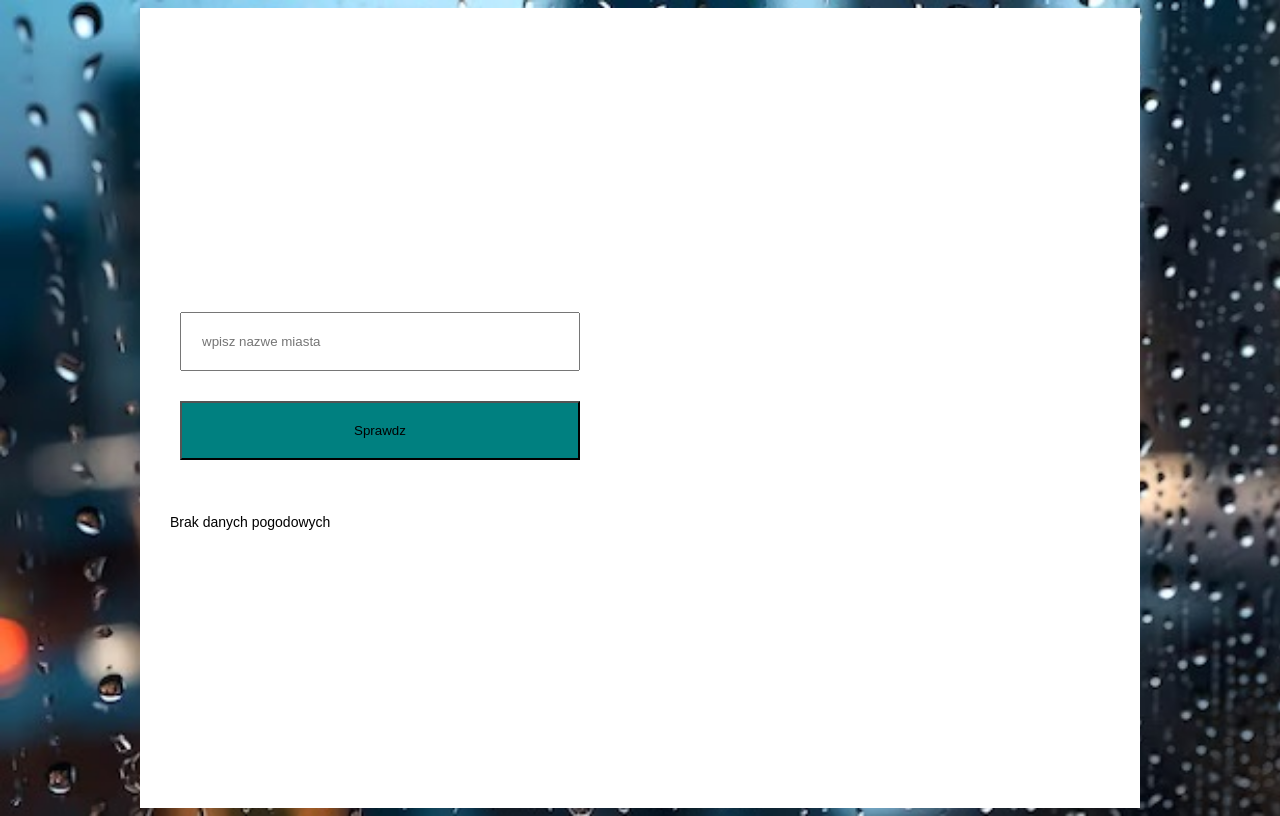
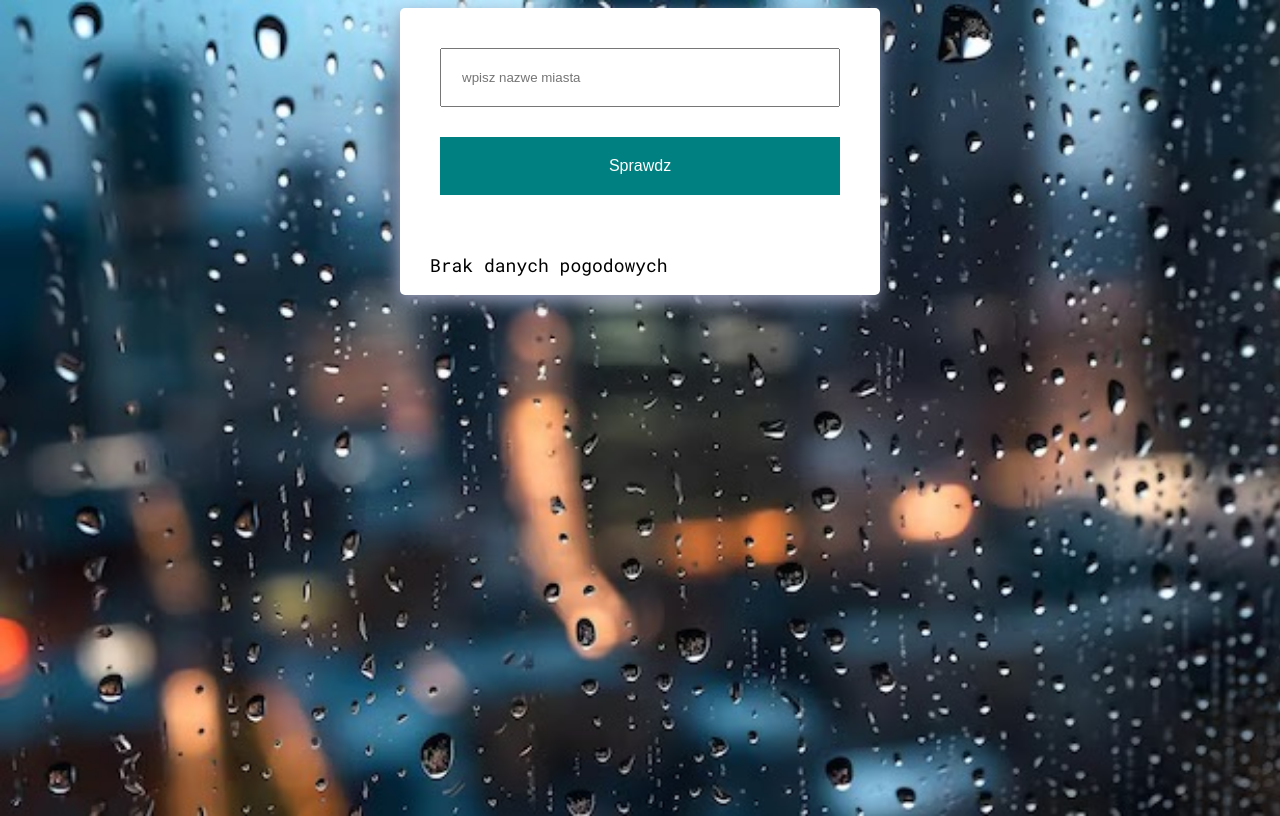
Before and after one commit to AndriiStafiniak/weather-app-react, a React (Create React App) app: page / in a window 1280 px wide. Built offline with nearby package versions, Linux system fonts and the light colour scheme; no server answers.

Commit message:
added google font, changed some styles

```diff
--- a/public/index.html
+++ b/public/index.html
@@ -13,6 +13,11 @@
       user's mobile device or desktop. See https://developers.google.com/web/fundamentals/web-app-manifest/
     -->
   <link rel="manifest" href="%PUBLIC_URL%/manifest.json" />
+  <link rel="preconnect" href="https://fonts.googleapis.com">
+  <link rel="preconnect" href="https://fonts.gstatic.com" crossorigin>
+  <link
+    href="https://fonts.googleapis.com/css2?family=Montserrat:wght@400;600&family=Roboto+Mono:wght@400;700&display=swap"
+    rel="stylesheet">
   <!--
       Notice the use of %PUBLIC_URL% in the tags above.
       It will be replaced with the URL of the `public` folder during the build.
--- a/src/components/Weather/styled.js
+++ b/src/components/Weather/styled.js
@@ -1,22 +1,23 @@
 import styled from "styled-components";
 
-
-
+export const StyledSection = styled.section`
+    margin: 10px 0;
+    background-color: ${({ theme }) => theme.colors.white};
+    box-shadow: 0 0 5px #ddd;
+`;
 export const Wrapper = styled.div`
    display: flex;
    flex-direction: column;
-   height: 100vh;
    justify-content: center;
-   max-width: 1000px;
    background-color: ${({ theme }) => theme.colors.white};
-   margin: 0 auto;
-
+   border-radius: 5px;
+   box-shadow:  -2px 6px 18px 0.5px rgb(152 158 185);
 `;
 
 export const Form = styled.form`
-  display: flex;
-  flex-direction: column;
-  gap: 30px;
+   display: flex;
+   flex-direction: column;
+   gap: 30px;
    padding: 20px;
    color: green;
    margin: 20px;
@@ -25,16 +26,41 @@ export const Form = styled.form`
 export const Input = styled.input`
    width: 400px;
    padding: 20px;
+   @media (max-width: ${({ theme }) => theme.breakpoints.mobile}px){
+      max-width: 200px;
+      padding: 10px;
+   }
 `;
 
 export const Button = styled.button`
    width: 400px;
    padding: 20px;
+   font-size: 16px;
    background-color: ${({ theme }) => theme.colors.teal};
+   cursor: pointer;
+   border: none;
+   transition: 0.3s;
+   color:${({ theme }) => theme.colors.white};
+   @media (max-width: ${({ theme }) => theme.breakpoints.mobile}px){
+      max-width: 200px;
+      padding: 10px;
+      font-size: 12px;
+   }
+   &:hover{
+   scale: 1.1;
+
+   }
 `;
 
 export const Paragraph = styled.p`
-   font-size: 14px;
+   font-size: 18px;
    color: black;
    margin-left: 30px;
 `;
+export const Title = styled.h2`
+    font-size: 26px;
+    margin-left: 12px;
+    font-weight: 600px;
+    color: ${({ theme }) => theme.colors.teal};
+
+`;
--- a/src/globalStyle.js
+++ b/src/globalStyle.js
@@ -15,9 +15,13 @@ html {
 
 body {
   font-family: 'Montserrat', sans-serif;
+  font-family: 'Roboto Mono', monospace;
   background-image: url(${background});
   background-size: cover;
   position: relative;
+  height: 100vh;
   background-repeat: no-repeat;
+  display: flex;
+  justify-content: center;
 }
 `;
```
